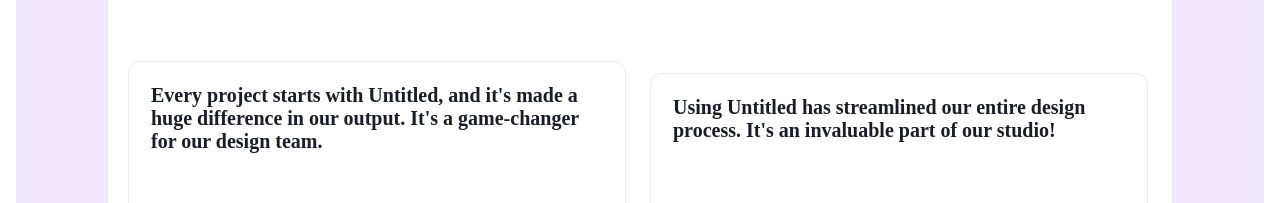
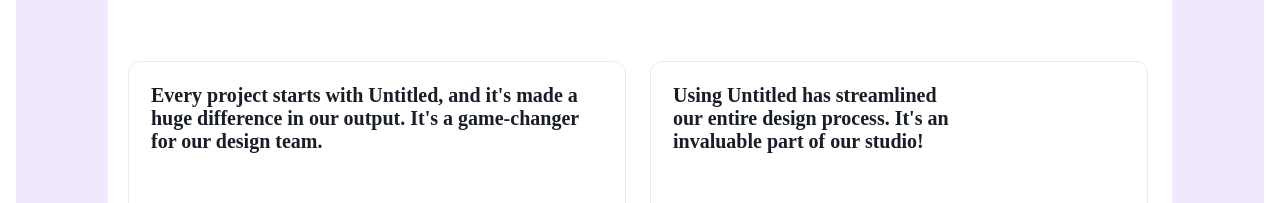
Before and after one commit to datochichinadze/css2-5, a plain HTML site: page index.html in a window 1280 px wide. Shown: the part 2558-2761 px from the top of the page. Drawn offline with Linux system fonts and the light colour scheme.

Commit message:
update html and css

```diff
--- a/2-5.css
+++ b/2-5.css
@@ -907,3 +907,12 @@
     font-size: 14px;
     font-weight: 400;
 }
+
+
+#s_div {
+    color: #181D27;
+    font-size: 20px;
+    font-weight: 700;
+    max-width: 286px;
+    width: 100%;
+}
--- a/index.html
+++ b/index.html
@@ -559,7 +559,7 @@
 
 
                         <div id="big_div">
-                            <p id="w_div">
+                            <p id="s_div">
                                 Using Untitled has streamlined our entire design process. It's an invaluable part of our
                                 studio!
                             </p>
```
